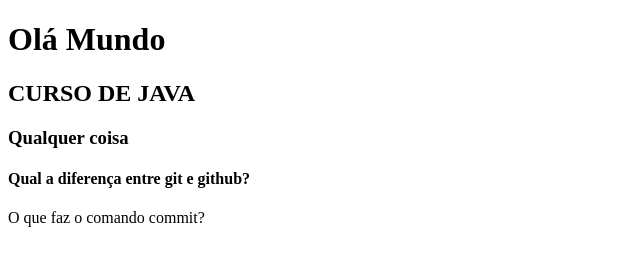
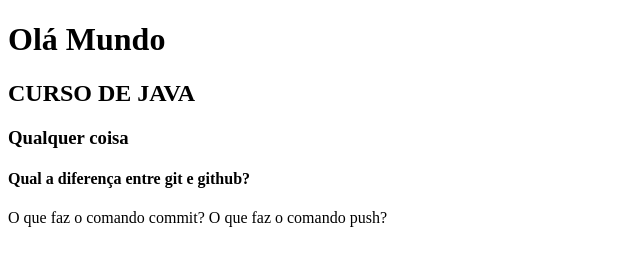
Before and after one commit to Dannkio/Exemplo.daniel, a plain HTML site: page index.html in a window 1280 px wide. Shown: the whole page, without its empty margins (0-640 px from the left). Drawn offline with Linux system fonts and the light colour scheme.

Commit message:
O comando push transfere commits do repositório local a um repositório remoto

```diff
--- a/index.html
+++ b/index.html
@@ -13,5 +13,6 @@
     <h3> Qualquer coisa </h3>
     <h4>  Qual a diferença entre git e github? </h4>
     <d>  O que faz o comando commit?</d>
+    <d1> O que faz o comando push?</d1>
 </body>
 </html>
```
